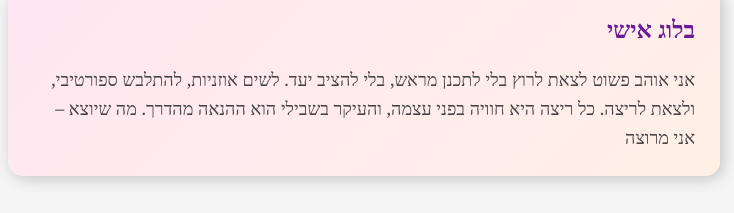
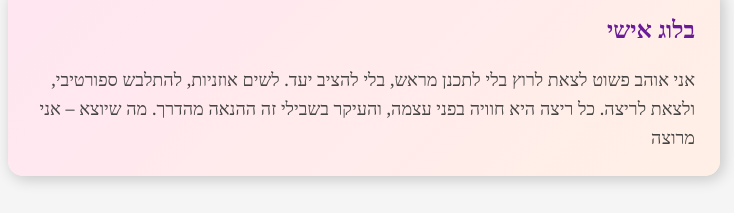
Before and after one commit to idanschmidt/Run-idan, a plain HTML site: page index.html in a window 1280 px wide. Shown: the part 892-1105 px from the top of the page, 520-1254 px from the left. Drawn offline with Linux system fonts and the light colour scheme.

Commit message:
Fix wording in personal blog section

```diff
--- a/index.html
+++ b/index.html
@@ -184,7 +184,7 @@ line-height: 1.6;
 <p>
 אני אוהב פשוט לצאת לרוץ בלי לתכנן מראש, בלי להציב יעד.
 לשים אוזניות, להתלבש ספורטיבי, ולצאת לריצה.
-כל ריצה היא חוויה בפני עצמה, והעיקר בשבילי הוא ההנאה מהדרך.
+כל ריצה היא חוויה בפני עצמה, והעיקר בשבילי זה ההנאה מהדרך.
 מה שיוצא – אני מרוצה
 </p>
 </div>
```
